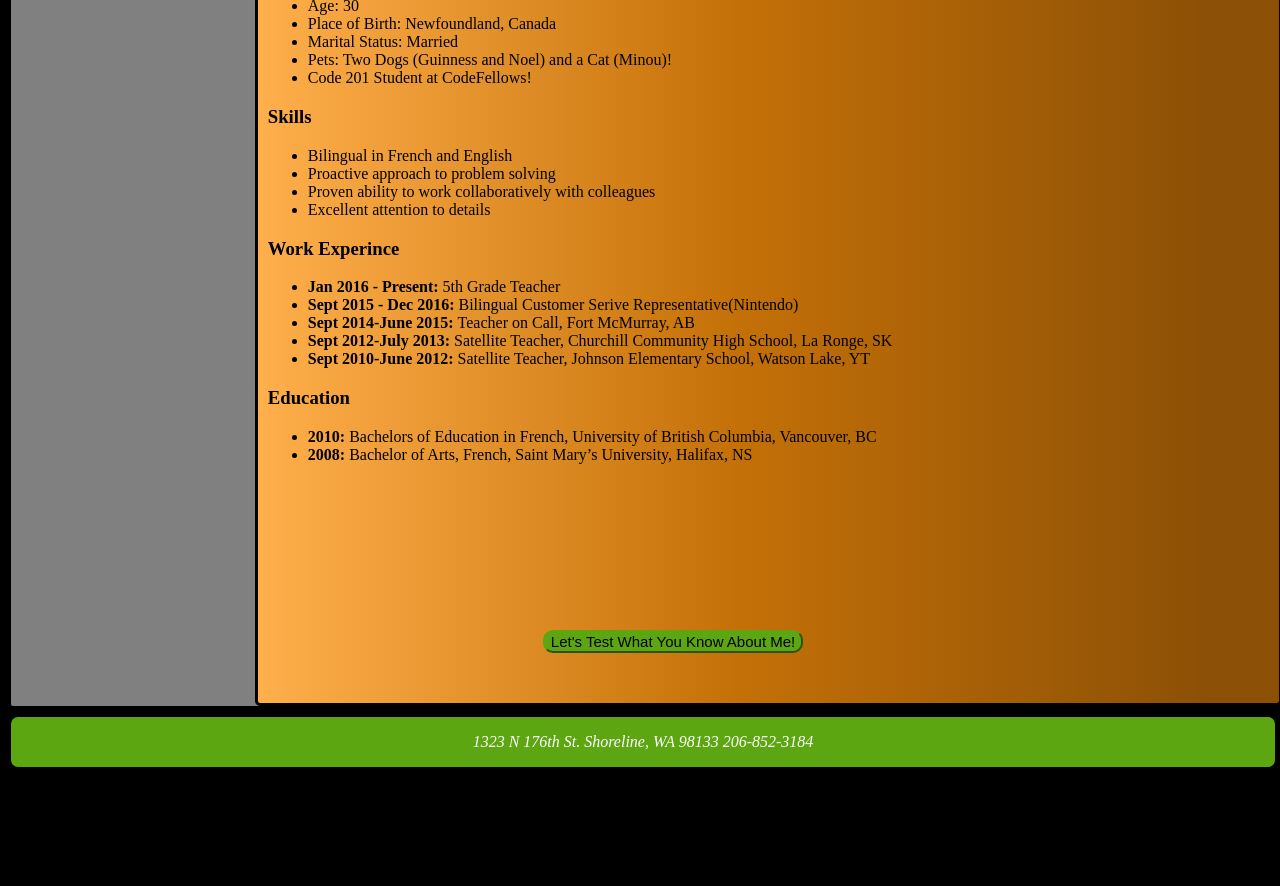
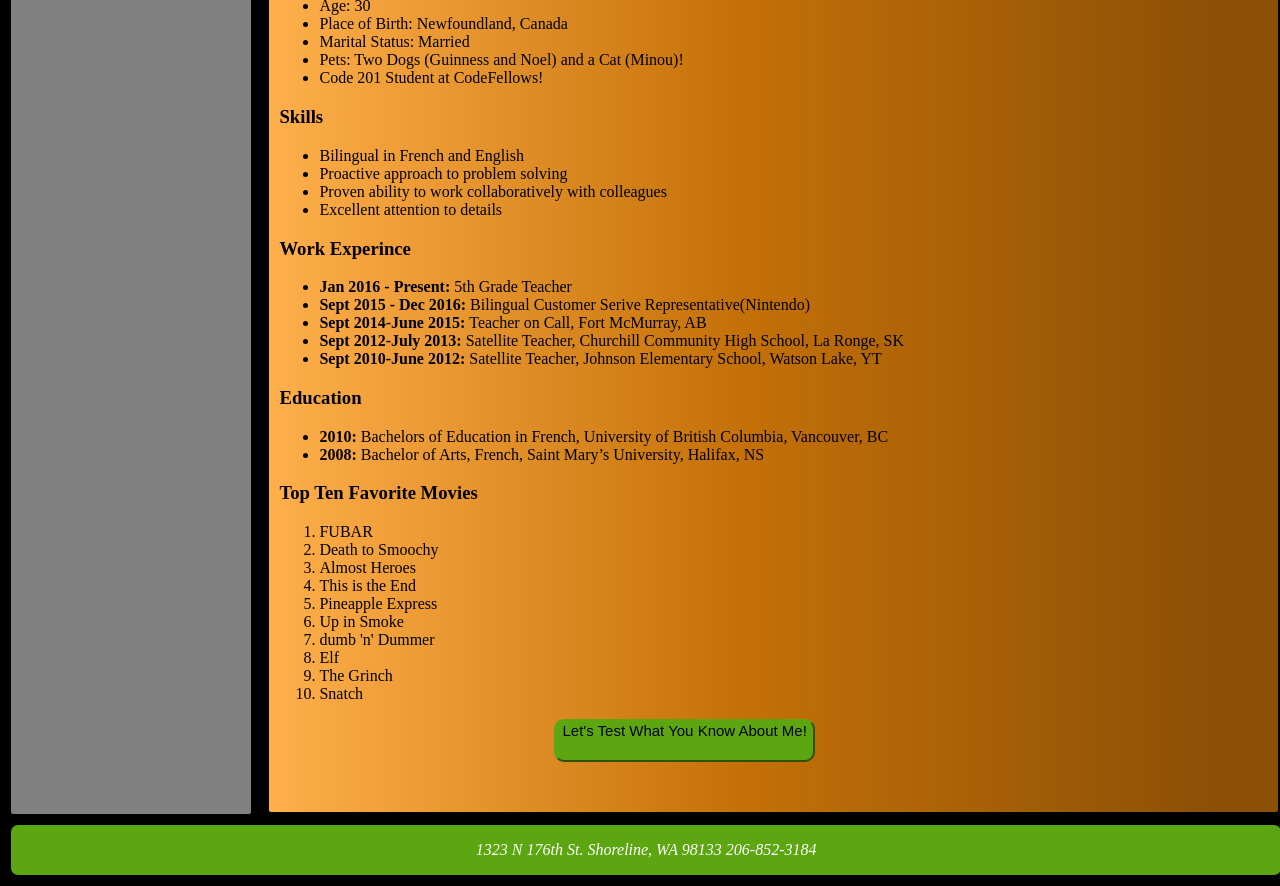
Before and after one commit to Jamesbillard12/guessing_game, a plain HTML site: page index.html in a window 1280 px wide. Shown: the part 150-1036 px from the top of the page. Before the commit the page ends 928 px from the top, so only its background shows below. Drawn offline with Linux system fonts and the light colour scheme.

Commit message:
I added an ordered list to discuss my top ten movie list.

```diff
--- a/index.html
+++ b/index.html
@@ -57,14 +57,31 @@
     <section class="education">
       <h3>Education</h3>
       <ul>
-        <li> <b>2010:</b> Bachelors of Education in French, University of British Columbia, Vancouver, BC</li>
+        <li><b>2010:</b> Bachelors of Education in French, University of British Columbia, Vancouver, BC</li>
         <li><b>2008: </b>	Bachelor of Arts, French, Saint Mary’s University, Halifax, NS</li>
       </ul>
+    </section>
+
+    <section class= "topTen">
+      <h3>Top Ten Favorite Movies</h3>
+      <ol>
+        <li>FUBAR</li>
+        <li>Death to Smoochy</li>
+        <li>Almost Heroes</li>
+        <li>This is the End</li>
+        <li>Pineapple Express</li>
+        <li>Up in Smoke</li>
+        <li>dumb 'n' Dummer</li>
+        <li>Elf</li>
+        <li>The Grinch</li>
+        <li>Snatch</li>
+      </ol>
     </section>
 
     <button id ="button" onclick="testEvent()">Let's Test What You Know About Me!</button>
 
     <script type="text/javascript" src="app.js"></script>
+
 
   </section>
 
--- a/style.css
+++ b/style.css
@@ -40,8 +40,8 @@ body {
 
 #left
 {
-  width: 20%;
-  height: 768px;
+  width: 19%;
+  height: 876px;
   margin-top: 5px;
   margin-bottom: 5px;
 
@@ -58,10 +58,10 @@ body {
   float: right;
   padding-left: 10px;
 
-  width: 80%;
-  height: 120%;
+  width: 79%;
+  height: 90%;
   margin-top: 5px;
-  margin-right: -10px;
+  margin-right: -9px;
 
   border-style: solid;
   border-color: black
@@ -82,10 +82,9 @@ body {
 #button
 {
   font-size: 15px;
-
-  margin-top: 150px;
   margin-bottom: 50px;
   margin-left: 275px;
+  padding-bottom: 21px;
 
   border-color: #5ca612;
   border-radius: 10px;
@@ -99,7 +98,7 @@ address
   bottom: 100%;
   left: 0;
 
-  width: 100%;
+  width: 100.5%;
   margin-top: 5px;
 
 
```
Also changed, not shown: app.js (line endings or trailing spaces).
